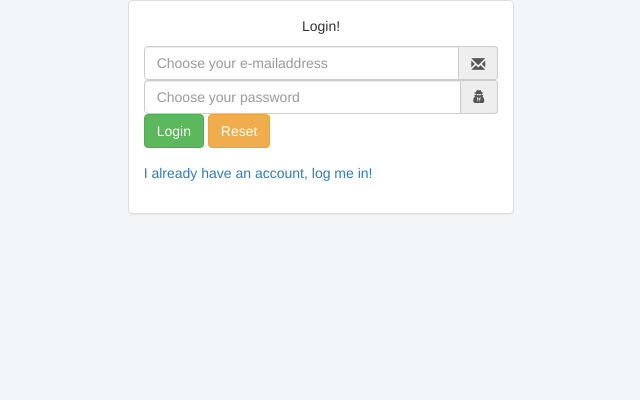
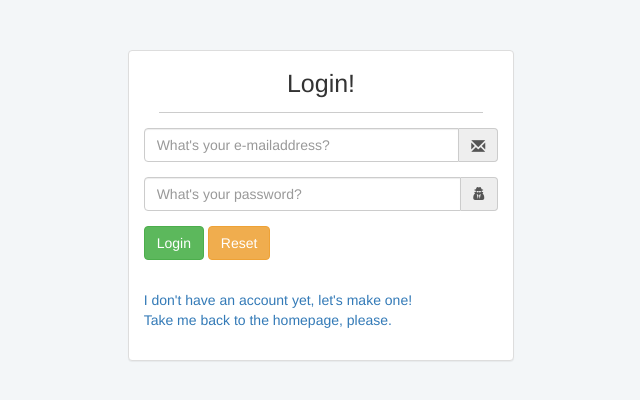
Before and after one commit to Marcovandelindt/Gastenboek, a PHP site: page /login in a window 1280 px wide. Shown: the top 400 px of the page, without its empty margins (319-959 px from the left). Run offline with PHP 8.4, Linux system fonts and the light colour scheme; some libraries are stand-ins or nearby versions.

Commit message:
Some changes were made

```diff
--- a/assets/css/style.css
+++ b/assets/css/style.css
@@ -111,3 +111,17 @@ body {
 	height: 150px;
 	width: 100%;
 }
+
+/* | Register | */
+.register-panel {
+	margin-top: 50px;
+}
+
+.form-heading {
+	font-size: 25px;
+	border-bottom: 1px solid #ccc;
+}
+
+.add-padding {
+	padding-top: 15px;
+}
--- a/controllers/login.php
+++ b/controllers/login.php
@@ -9,6 +9,8 @@ class LoginController extends Controller {
 
 		$user = new User();
 
+		$user->loginUser();
+
 		$data['title'] 		= 'Inloggen - Gastenboek';
 		$data['user'] 		= $user;
 		$data['error'] 		= $user->error;
--- a/controllers/register.php
+++ b/controllers/register.php
@@ -9,7 +9,9 @@ class RegisterController extends Controller {
 
 		$user = new User();
 
-		$data['title'] 		= 'Registreren = Gastenboek';
+		$user->registerUser();
+
+		$data['title'] 		= 'Registreren - Gastenboek';
 		$data['user'] 		= $user;
 		$data['error'] 		= $user->error;
 		$data['success'] 	= $user->success;
--- a/views/login.php
+++ b/views/login.php
@@ -45,11 +45,11 @@
 								}
 							?>
 							<div class="input-group add-padding">
-								<input type="email" name="email" class="form-control" placeholder="Choose your e-mailaddress" aria-describedby="basic-addon2">
+								<input type="email" name="email" class="form-control" placeholder="What's your e-mailaddress?" aria-describedby="basic-addon2">
 								<span class="input-group-addon" id="basic-addon2"><span class="glyphicon glyphicon-envelope"></span></span>
 							</div>
 							<div class="input-group add-padding">
-								<input type="password" name="password" class="form-control" placeholder="Choose your password" aria-describedby="basic-addon3">
+								<input type="password" name="password" class="form-control" placeholder="What's your password?" aria-describedby="basic-addon3">
 								<span class="input-group-addon" id="basic-addon3"><span class="fa fa-user-secret"></span></span>
 							</div>
 							<div class="form-group add-padding">
@@ -57,7 +57,8 @@
 								<button type="reset" class="btn btn-warning" name="reset">Reset</button>
 							</div>
 							<div class="form-group add-padding">
-								<a href="login">I already have an account, log me in!</a>
+								<a href="register">I don't have an account yet, let's make one!</a><br>
+								<a href="home">Take me back to the homepage, please.</a>
 							</div>
 						</form>
 					</div>
--- a/views/register.php
+++ b/views/register.php
@@ -45,7 +45,7 @@
 								}
 							?>
 							<div class="input-group add-padding">
-								<input type="text" name="name" class="form-control" placeholder="Choose a username" aria-describedby="basic-addon1">
+								<input type="text" name="username" class="form-control" placeholder="Choose a username" aria-describedby="basic-addon1">
 								<span class="input-group-addon" id="basic-addon1"><span class="glyphicon glyphicon-user"></span></span>
 							</div>
 							<div class="input-group add-padding">
@@ -57,7 +57,7 @@
 								<span class="input-group-addon" id="basic-addon3"><span class="fa fa-user-secret"></span></span>
 							</div>
 							<div class="input-group add-padding">
-								<input type="text" name="password_confirm" class="form-control" placeholder="Confirm your password" aria-describedby="basic-addon4">
+								<input type="password" name="password_confirm" class="form-control" placeholder="Confirm your password" aria-describedby="basic-addon4">
 								<span class="input-group-addon" id="basic-addon4"><span class="fa fa-user-secret"></span></span>
 							</div>
 							<div class="form-group add-padding">
```
